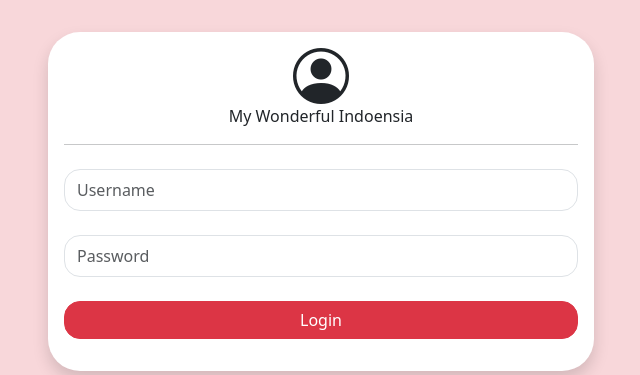
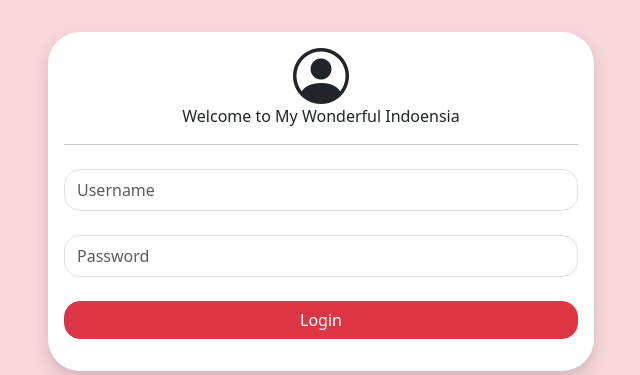
Before and after one commit to Ric1st/DialyJournal, a PHP site: page /login.php in a window 1280 px wide. Shown: the part 134-509 px from the top of the page, without its empty margins (319-959 px from the left). Run offline with PHP 8.4, Linux system fonts and the light colour scheme.

Commit message:
Ubah judul form login

```diff
--- a/login.php
+++ b/login.php
@@ -70,7 +70,7 @@ if ($_SERVER["REQUEST_METHOD"] == "POST") {
                     <div class="card-body">
                         <div class="text-center mb-3">
                             <i class="bi bi-person-circle h1 display-4"></i>
-                            <p>My Wonderful Indoensia</p>
+                            <p>Welcome to My Wonderful Indoensia</p>
                             <hr />
                         </div>
                         <form action="" method="post">
```
